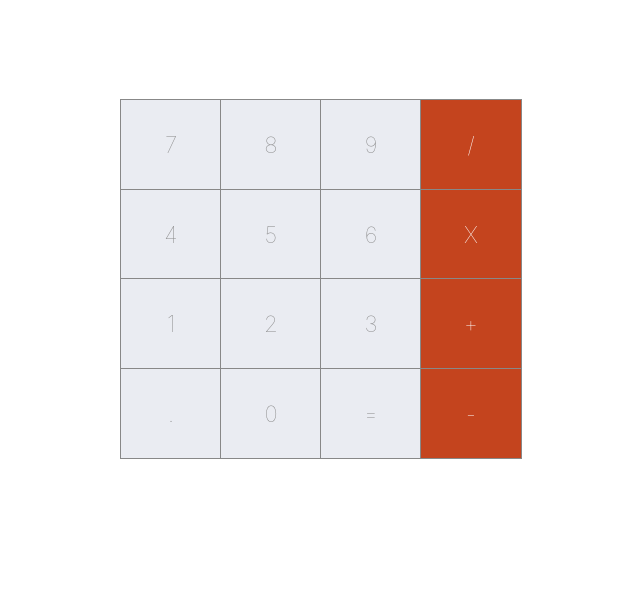
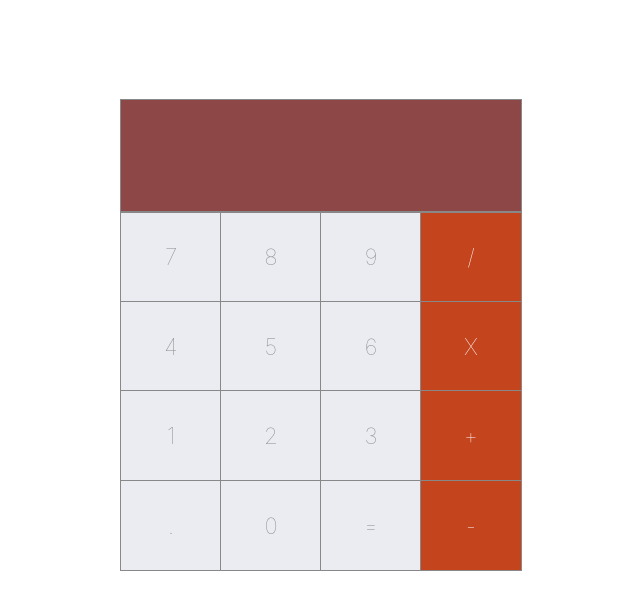
Before and after one commit to akhtarvahid/React-projects, a React (Create React App) app in the folder calculator/: page / in a window 1280 px wide. Shown: the top 610 px of the page, without its empty margins (319-959 px from the left). Built offline with nearby package versions, Linux system fonts and the light colour scheme.

Commit message:
calculator ui completed

```diff
--- a/calculator/src/App.js
+++ b/calculator/src/App.js
@@ -1,11 +1,14 @@
-import React from 'react';
+import React, { useState } from 'react';
 import Button from './components/Button';
 import './App.css';
+import Input from './components/Input';
 
 function App() {
+  const [input, setInput] = useState('');
   return (
     <div className="App">
        <div className="calc-wrapper">
+         <Input input={input} />
          <div className="row">
           <Button>7</Button>
           <Button>8</Button>
--- /dev/null
+++ b/calculator/src/components/Input.css
@@ -0,0 +1,12 @@
+.input {
+    height: 4em;
+    display: flex;
+    justify-content: flex-end;
+    align-items: center;
+    font-weight: bold;
+    font-size: 1.4em;
+    background-color: #8e4747;
+    color: #fff;
+    padding: .5em;
+    outline: 1px solid #888888;
+}
--- a/calculator/src/components/Input.js
+++ b/calculator/src/components/Input.js
@@ -1,9 +1,9 @@
 import React from 'react'
-
-export default function Input() {
+import './Input.css';
+export default function Input({input}) {
     return (
-        <div>
-          Input
+        <div className="input">
+          {input}
         </div>
     )
 }
```
